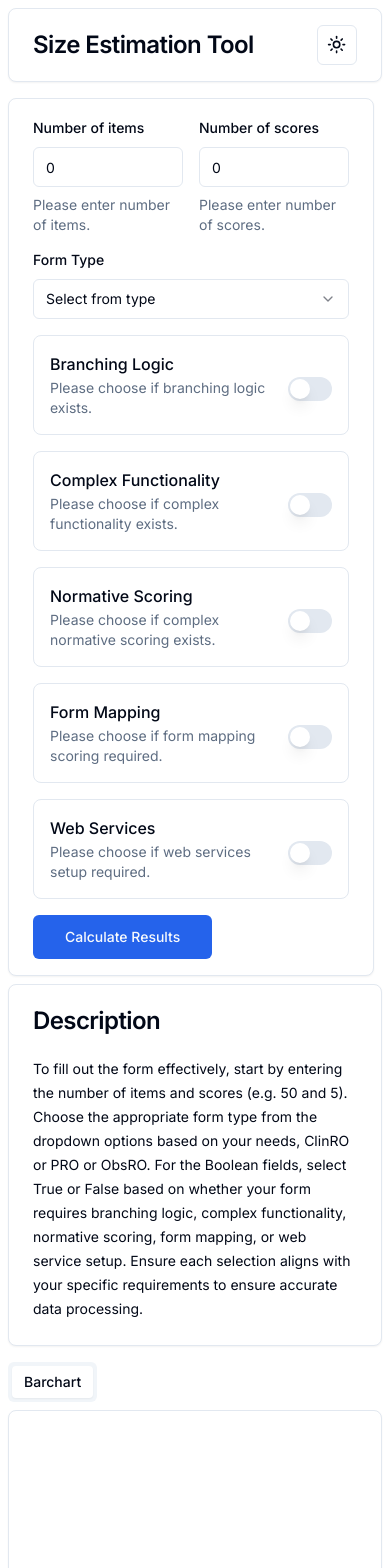
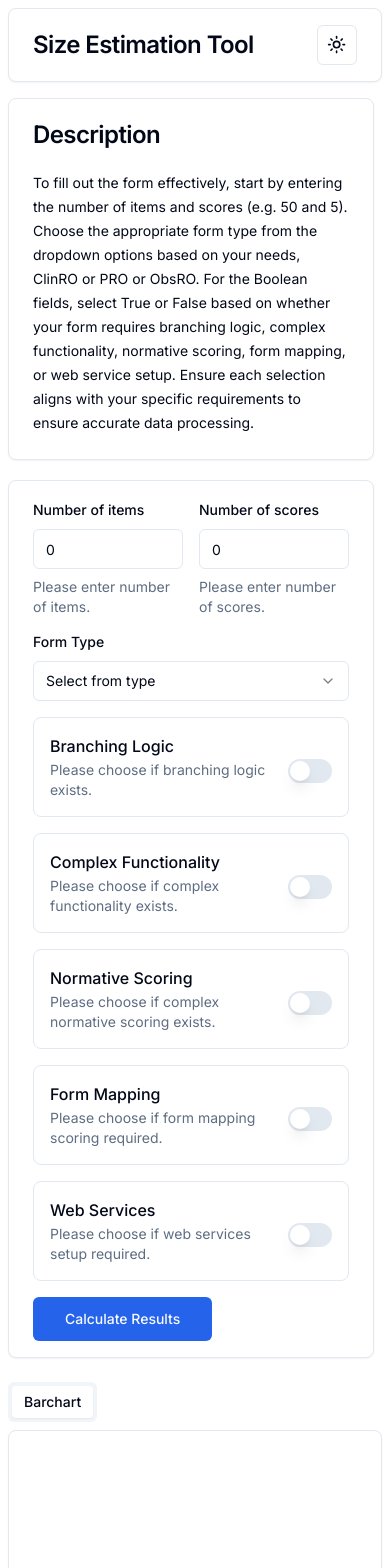
Before and after one commit to thesanimoneyglobal/form-sizing, a Next.js app: page / in a window 390 px wide. Shown: the top 1568 px of the page. Built offline with nearby package versions, Linux system fonts and the light colour scheme.

Commit message:
enhanced layout

```diff
--- a/app/page.tsx
+++ b/app/page.tsx
@@ -16,10 +16,15 @@ export default function Page() {
    return <>
        <main className={'grid lg:grid-cols-3 grid-cols-1 gap-2'}>
               <section className={'col-span-1'}>
+                  <div className={'lg:hidden mb-5'}>
+                      <Guide/>
+                  </div>
                   <EstimationForm/>
               </section>
               <section className={'col-span-2 space-y-4'}>
-                  <Guide/>
+                  <div className={'lg:block hidden'}>
+                      <Guide/>
+                  </div>
                   <div className={'grid grid-cols-1 gap-1'}>
                       <Tabs defaultValue="barchart">
                           <TabsList>
```
